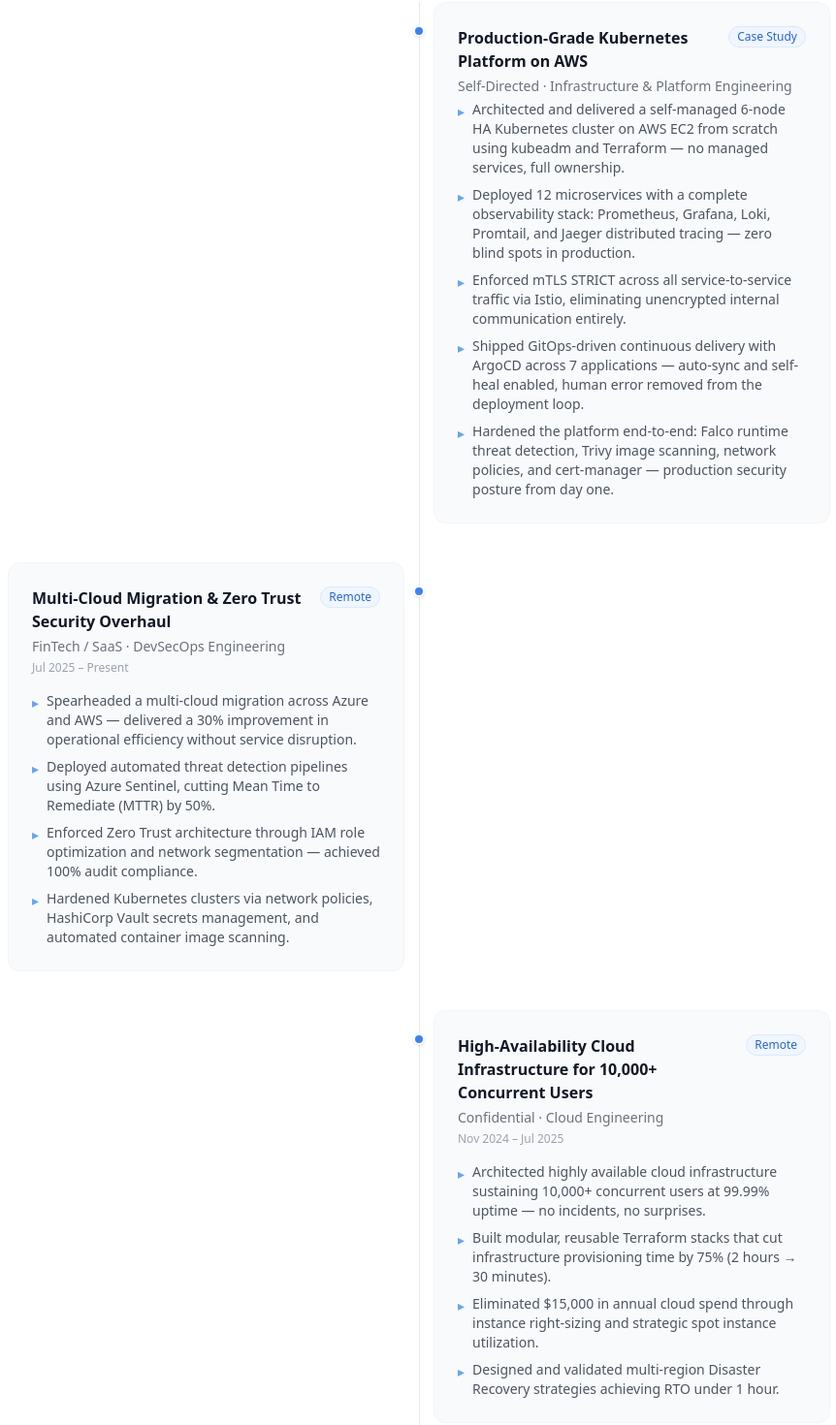
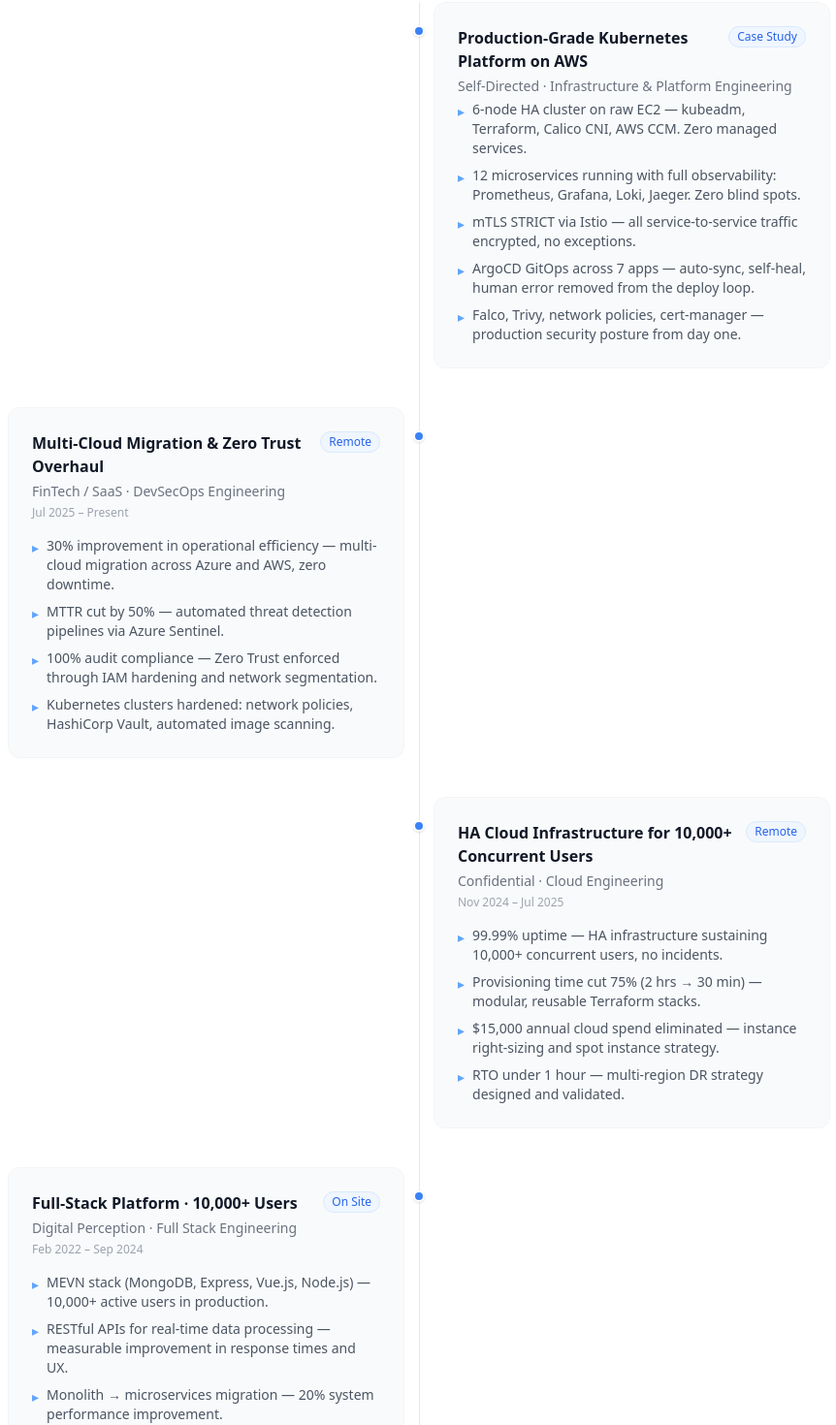
Before and after one commit to AbdurRehman924/Personal-Portfolio, a React (Create React App) app: page / in a window 1280 px wide. Shown: the part 1926-3396 px from the top of the page at 97% size, without its empty margins (208-1070 px from the left). Built offline with nearby package versions, Linux system fonts and the light colour scheme.

Commit message:
refactor(experience): tighten bullet points to punchy impact statements

```diff
--- a/src/components/Experience.jsx
+++ b/src/components/Experience.jsx
@@ -5,47 +5,47 @@ const solutions = [
     period: "",
     type: "Case Study",
     outcomes: [
-      "Architected and delivered a self-managed 6-node HA Kubernetes cluster on AWS EC2 from scratch using kubeadm and Terraform — no managed services, full ownership.",
-      "Deployed 12 microservices with a complete observability stack: Prometheus, Grafana, Loki, Promtail, and Jaeger distributed tracing — zero blind spots in production.",
-      "Enforced mTLS STRICT across all service-to-service traffic via Istio, eliminating unencrypted internal communication entirely.",
-      "Shipped GitOps-driven continuous delivery with ArgoCD across 7 applications — auto-sync and self-heal enabled, human error removed from the deployment loop.",
-      "Hardened the platform end-to-end: Falco runtime threat detection, Trivy image scanning, network policies, and cert-manager — production security posture from day one.",
+      "6-node HA cluster on raw EC2 — kubeadm, Terraform, Calico CNI, AWS CCM. Zero managed services.",
+      "12 microservices running with full observability: Prometheus, Grafana, Loki, Jaeger. Zero blind spots.",
+      "mTLS STRICT via Istio — all service-to-service traffic encrypted, no exceptions.",
+      "ArgoCD GitOps across 7 apps — auto-sync, self-heal, human error removed from the deploy loop.",
+      "Falco, Trivy, network policies, cert-manager — production security posture from day one.",
     ],
   },
   {
-    title: "Multi-Cloud Migration & Zero Trust Security Overhaul",
+    title: "Multi-Cloud Migration & Zero Trust Overhaul",
     context: "FinTech / SaaS · DevSecOps Engineering",
     period: "Jul 2025 – Present",
     type: "Remote",
     outcomes: [
-      "Spearheaded a multi-cloud migration across Azure and AWS — delivered a 30% improvement in operational efficiency without service disruption.",
-      "Deployed automated threat detection pipelines using Azure Sentinel, cutting Mean Time to Remediate (MTTR) by 50%.",
-      "Enforced Zero Trust architecture through IAM role optimization and network segmentation — achieved 100% audit compliance.",
-      "Hardened Kubernetes clusters via network policies, HashiCorp Vault secrets management, and automated container image scanning.",
+      "30% improvement in operational efficiency — multi-cloud migration across Azure and AWS, zero downtime.",
+      "MTTR cut by 50% — automated threat detection pipelines via Azure Sentinel.",
+      "100% audit compliance — Zero Trust enforced through IAM hardening and network segmentation.",
+      "Kubernetes clusters hardened: network policies, HashiCorp Vault, automated image scanning.",
     ],
   },
   {
-    title: "High-Availability Cloud Infrastructure for 10,000+ Concurrent Users",
+    title: "HA Cloud Infrastructure for 10,000+ Concurrent Users",
     context: "Confidential · Cloud Engineering",
     period: "Nov 2024 – Jul 2025",
     type: "Remote",
     outcomes: [
-      "Architected highly available cloud infrastructure sustaining 10,000+ concurrent users at 99.99% uptime — no incidents, no surprises.",
-      "Built modular, reusable Terraform stacks that cut infrastructure provisioning time by 75% (2 hours → 30 minutes).",
-      "Eliminated $15,000 in annual cloud spend through instance right-sizing and strategic spot instance utilization.",
-      "Designed and validated multi-region Disaster Recovery strategies achieving RTO under 1 hour.",
+      "99.99% uptime — HA infrastructure sustaining 10,000+ concurrent users, no incidents.",
+      "Provisioning time cut 75% (2 hrs → 30 min) — modular, reusable Terraform stacks.",
+      "$15,000 annual cloud spend eliminated — instance right-sizing and spot instance strategy.",
+      "RTO under 1 hour — multi-region DR strategy designed and validated.",
     ],
   },
   {
-    title: "Full-Stack Platform Serving 10,000+ Users",
+    title: "Full-Stack Platform · 10,000+ Users",
     context: "Digital Perception · Full Stack Engineering",
     period: "Feb 2022 – Sep 2024",
     type: "On Site",
     outcomes: [
-      "Built and maintained full-stack web applications serving 10,000+ users on the MEVN stack (MongoDB, Express, Vue.js, Node.js).",
-      "Designed RESTful APIs for real-time data processing — measurably improved application responsiveness and user experience.",
-      "Delivered dynamic, responsive frontends with Vue.js and React.js, increasing user engagement and accessibility.",
-      "Led migration from monolithic to microservices architecture, improving system performance by 20%.",
+      "MEVN stack (MongoDB, Express, Vue.js, Node.js) — 10,000+ active users in production.",
+      "RESTful APIs for real-time data processing — measurable improvement in response times and UX.",
+      "Monolith → microservices migration — 20% system performance improvement.",
+      "Responsive frontends in Vue.js and React.js — improved engagement and accessibility.",
     ],
   },
 ];
```
